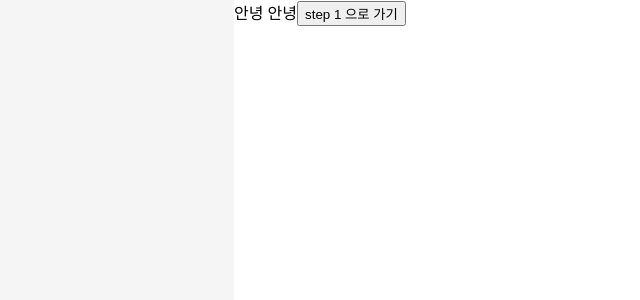
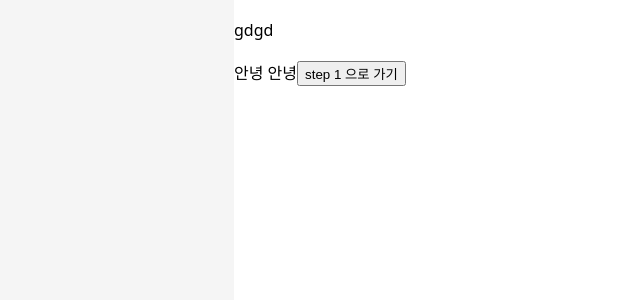
Before and after one commit to lnuvy/alphabet-a, a Next.js app: page / in a window 1280 px wide. Shown: the top 300 px of the page, without its empty margins (187-827 px from the left). Built offline with nearby package versions, Linux system fonts and the light colour scheme.

Commit message:
내비게이션 제작하기

```diff
--- a/pages/_app.tsx
+++ b/pages/_app.tsx
@@ -2,12 +2,23 @@ import type { AppProps } from 'next/app'
 import { Provider } from 'react-redux'
 import { store } from '@redux/store'
 import GlobalStyles from 'styles/GlobalStyles'
+import GlobalNav from '@components/GlobalNav'
+import { useState } from 'react'
+import { useRouter } from 'next/router'
 
 function MyApp({ Component, pageProps }: AppProps) {
+  const router = useRouter()
+  console.log(router.pathname)
+
+  const [title, setTitle] = useState()
+
   return (
     <Provider store={store}>
       <GlobalStyles />
-      <Component {...pageProps} />
+      <div className="view-screen">
+        <GlobalNav />
+        <Component {...pageProps} />
+      </div>
     </Provider>
   )
 }
--- a/pages/index.tsx
+++ b/pages/index.tsx
@@ -6,7 +6,7 @@ import { useRouter } from 'next/router'
 const Home: NextPage = () => {
   const router = useRouter()
   return (
-    <div className="view-screen">
+    <div>
       <Head>
         <title>홈</title>
         <meta name="description" content="Generated by create next app" />
--- /dev/null
+++ b/src/components/GlobalNav.tsx
@@ -0,0 +1,8 @@
+import React from 'react'
+import { GlobalNavBar } from '@styles/Styles'
+
+const GlobalNav = () => {
+  return <GlobalNavBar>gdgd</GlobalNavBar>
+}
+
+export default GlobalNav
--- /dev/null
+++ b/styles/Styles.ts
@@ -0,0 +1,8 @@
+import styled from '@emotion/styled'
+
+export const GlobalNavBar = styled.div`
+  height: 60px;
+  display: flex;
+  justify-content: space-between;
+  align-items: center;
+`
--- a/tsconfig.json
+++ b/tsconfig.json
@@ -17,6 +17,8 @@
     "baseUrl": ".",
 
     "paths": {
+      "@pages/*": ["/pages/*"],
+      "@styles/*": ["/styles/*"],
       "@components/*": ["src/components/*"],
       "@typing/*": ["src/typing/*"],
       "@redux/*": ["src/redux/*"]
```
Also changed, not shown: .babelrc.
